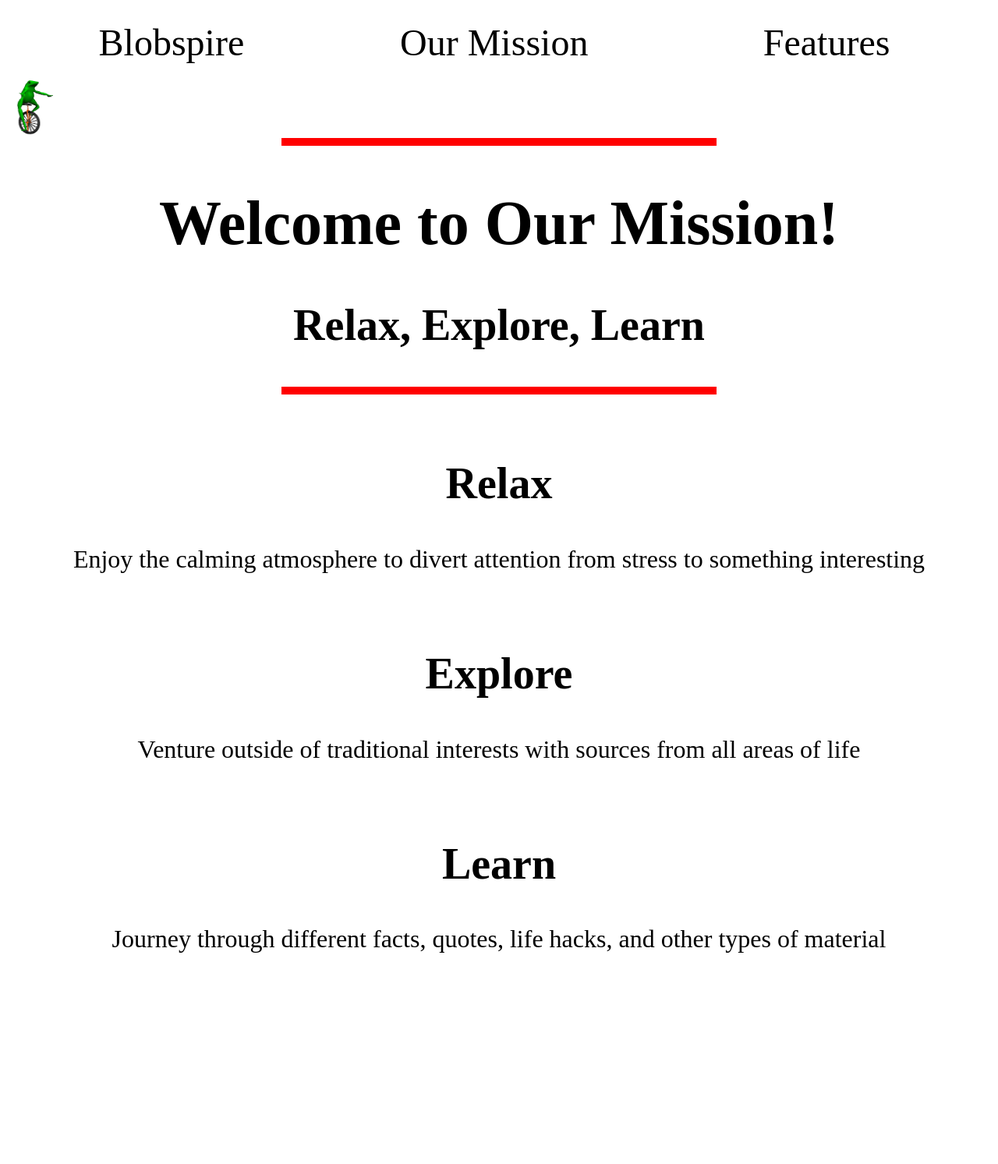
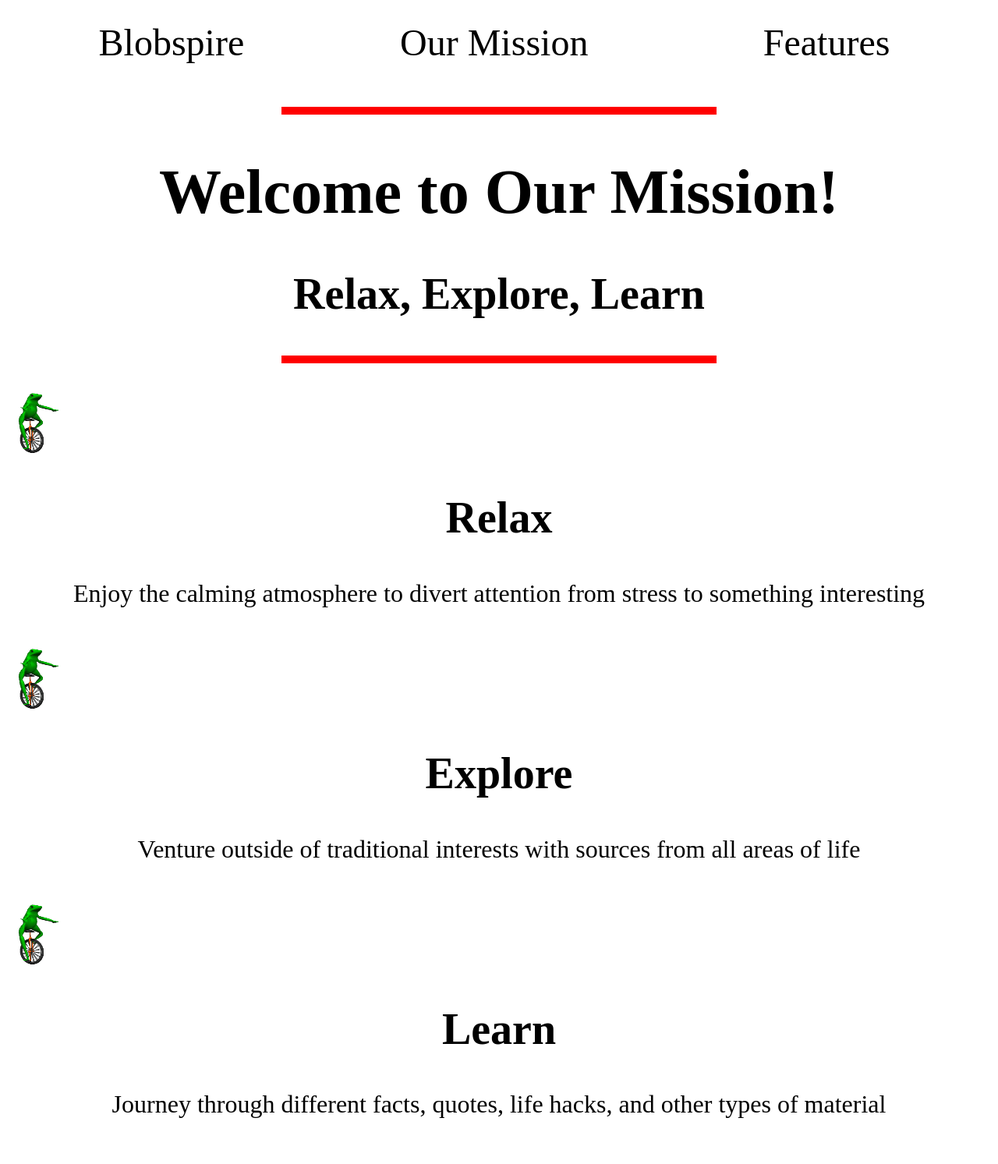
Before and after one commit to blobspire/blobspire.github.io, a Jekyll site: the page ourmission/index.html, which Jekyll copies as it is, in a window 1280 px wide. Shown: the whole page at 78% size. Built offline with Jekyll 4.4.1, drawn with Linux system fonts in a browser that asks for light colours; before the commit the page ends 1281 px from its top, so only the background shows below that.

Commit message:
add dat boi for each bullet point of mantra

```diff
--- a/ourmission/index.html
+++ b/ourmission/index.html
@@ -124,8 +124,7 @@ li a.active {
   <li style="float:right;width:33%;"><a id="colorType" href="https://blobspire.github.io/features">Features</a></li>
 </ul>
 
-	<img src="datboi.gif" alt="Dat Boi returns" style="border:none;width:4.5em;height:4.5em;">
-
+<br>
 <br>
 
 <div id="bar"></div>
@@ -140,12 +139,16 @@ li a.active {
 
 <!-- <div id="blueBar"></div> -->
 
+	<img src="datboi.gif" alt="Dat Boi one" style="border:none;width:5em;height:5em;">
+
 <h2 align="center"> Relax </h2>
 <p> Enjoy the calming atmosphere to divert attention from stress to something interesting</p>
 <br>
+	<img src="datboi.gif" alt="Dat Boi two" style="border:none;width:5em;height:5em;">
 <h2 align="center"> Explore </h2>
 <p> Venture outside of traditional interests with sources from all areas of life </p>
 <br>
+	<img src="datboi.gif" alt="Dat Boi three" style="border:none;width:5em;height:5em;">
 <h2 align="center"> Learn </h2>
 <p> Journey through different facts, quotes, life hacks, and other types of material</p>
 <br>
```
